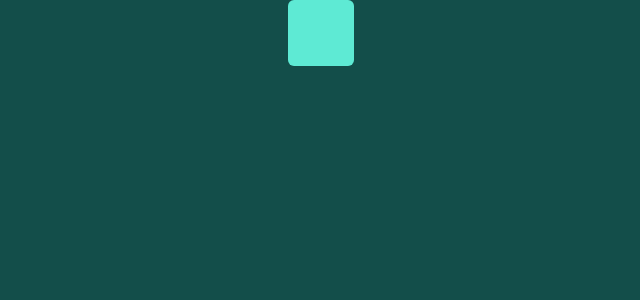
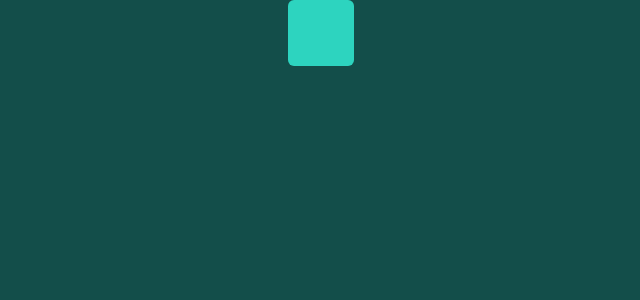
Before and after one commit to nktushar/photo-editor-angular18, an Angular app: page / in a window 1280 px wide. Shown: the top 300 px of the page, without its empty margins (319-959 px from the left). Built offline with nearby package versions, Linux system fonts and the light colour scheme.

Commit message:
config changed

```diff
--- a/src/app/app.component.html
+++ b/src/app/app.component.html
@@ -1,5 +1,5 @@
 <div class="w-screen h-svh bg-teal-900">
   <div
-    class="h-[66px] w-[66px] mx-auto rounded-md bg-teal-300 justify-center items-center flex"
+    class="h-[66px] w-[66px] mx-auto rounded-md bg-teal-400 justify-center items-center flex"
   ></div>
 </div>
```
